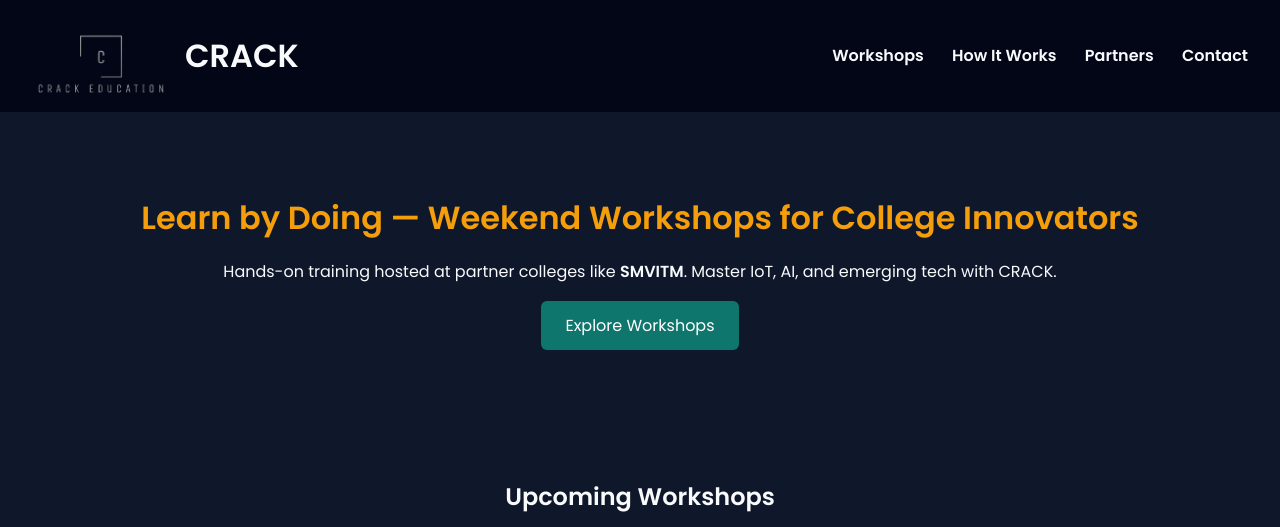
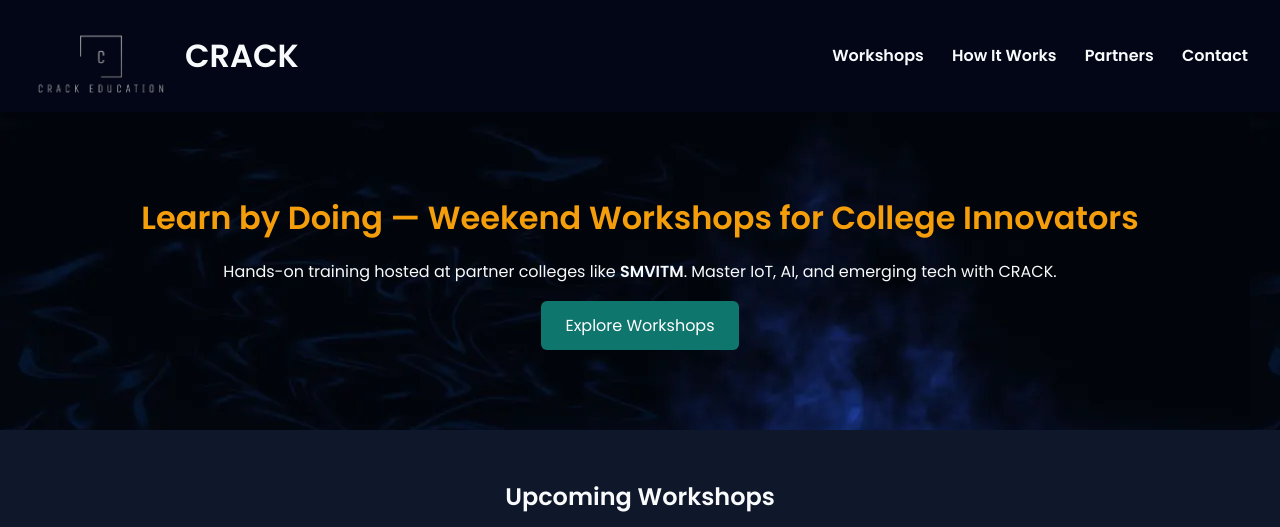
Before and after one commit to Vpnayak97/crack, a plain HTML site: page index.html in a window 1280 px wide. Shown: the top 527 px of the page. Drawn offline with Linux system fonts and the light colour scheme; files whose address does not match are found by name.

Commit message:
Update index.html

```diff
--- a/index.html
+++ b/index.html
@@ -32,7 +32,7 @@
   </header>
 
   <!-- Hero Section -->
-  <section class="hero" style="background-image: url('images/hero-bg.jpg');">
+  <section class="hero" style="background-image: url('crack/images/hero-bg.jpg');">
     <div class="hero-overlay">
       <div class="hero-content">
         <h2>Learn by Doing — Weekend Workshops for College Innovators</h2>
```
